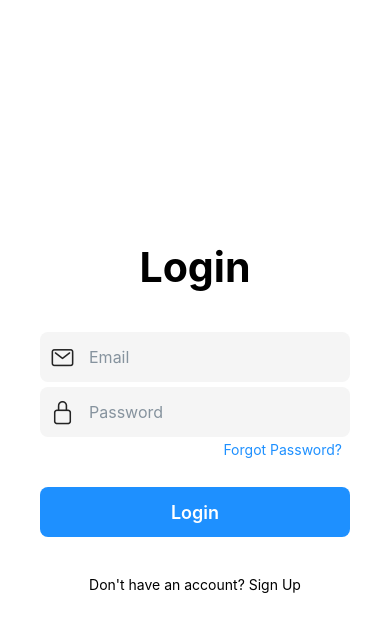
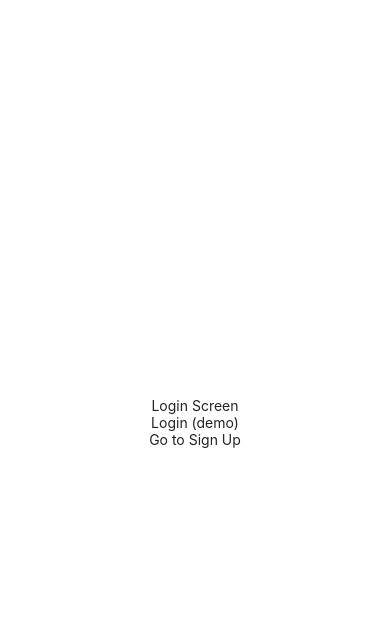
Before and after one commit to DmitryShastel/CookBook, a React Native app: screen / in a window 390 px wide. Both pictures are taken after a click on the button "Sign In". Shown: the top 632 px of the page. Built offline with nearby package versions, Linux system fonts and the light colour scheme; no server answers.

Commit message:
feat: The LoginForm for demo is created

```diff
--- a/src/screens/auth/login/LoginScreen.tsx
+++ b/src/screens/auth/login/LoginScreen.tsx
@@ -4,39 +4,39 @@ import { styles } from '@/screens/auth/login/LoginScreen.styles';
 import { useNavigation } from '@react-navigation/native';
 import { LoginForm } from '@/features/auth/ui/loginForm/LoginForm';
 
-// interface LoginScreenProps {
-//   onLogin?: () => void;
-// }
+interface LoginScreenProps {
+  onLogin?: () => void;
+}
 
-// export const LoginScreen = ({ onLogin }: LoginScreenProps) => {
-export const LoginScreen = () => {
-  // const navigation = useNavigation();
+export const LoginScreen = ({ onLogin }: LoginScreenProps) => {
+  // export const LoginScreen = () => {
+  const navigation = useNavigation();
 
-  // const handleLogin = () => {
-  //   onLogin?.();
-  // };
+  const handleLogin = () => {
+    onLogin?.();
+  };
   //don't remove
+  // return (
+  //   <View style={styles.container}>
+  //     <Image containerStyle={styles.logoContainer} resizeMode="contain" />
+  //     <Text style={styles.title} h1>
+  //       Login
+  //     </Text>
+  //
+  //     <LoginForm onForgotPassword={() => {}} />
+  //   </View>
+  // );
+
+  //for fake login
   return (
     <View style={styles.container}>
-      <Image containerStyle={styles.logoContainer} resizeMode="contain" />
-      <Text style={styles.title} h1>
-        Login
-      </Text>
-
-      <LoginForm onForgotPassword={() => {}} />
+      <Text>Login Screen</Text>
+      <TouchableOpacity onPress={handleLogin}>
+        <Text>Login (demo)</Text>
+      </TouchableOpacity>
+      <TouchableOpacity onPress={() => navigation.navigate('SignUp')}>
+        <Text>Go to Sign Up</Text>
+      </TouchableOpacity>
     </View>
   );
-
-  //for fake login
-  // return (
-  //   <View style={styles.container}>
-  //     <Text>Login Screen</Text>
-  //     <TouchableOpacity onPress={handleLogin}>
-  //       <Text>Login (demo)</Text>
-  //     </TouchableOpacity>
-  //     <TouchableOpacity onPress={() => navigation.navigate('SignUp')}>
-  //       <Text>Go to Sign Up</Text>
-  //     </TouchableOpacity>
-  //   </View>
-  // );
 };
```
